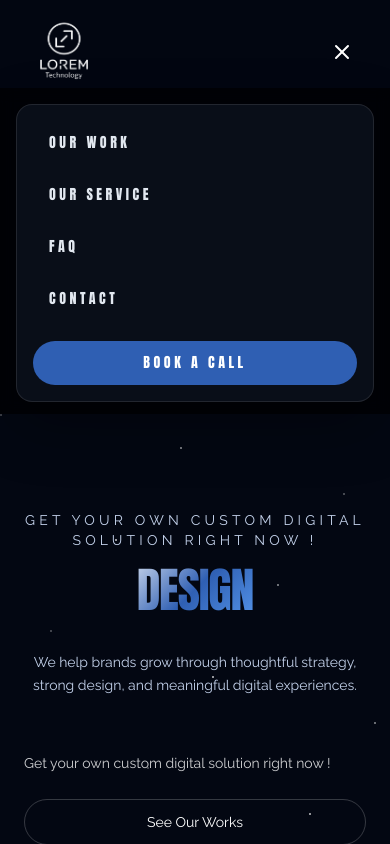
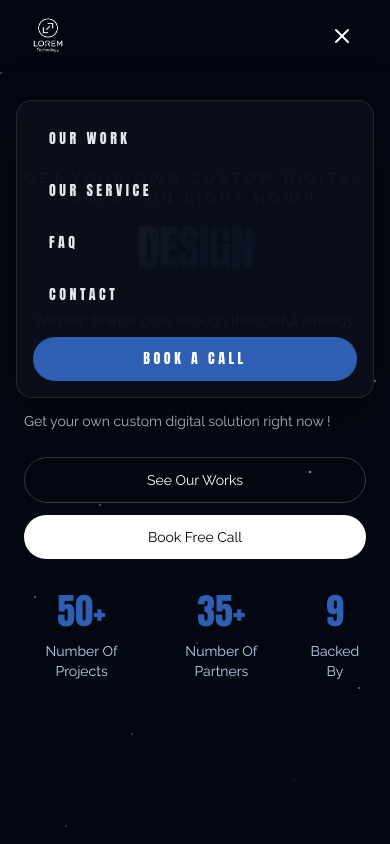
Before and after one commit to minitaisama/justlorem, a Next.js app: page / in a window 390 px wide. Both pictures are taken after a click on the button "Toggle menu". Shown: the top 844 px of the page. Built offline with nearby package versions, Linux system fonts and the light colour scheme.

Commit message:
fix: mobile menu overlay + reduce logo size on mobile
Co-Authored-By: Claude Sonnet 4.6 <noreply@anthropic.com>

```diff
--- a/components/landing/Header.tsx
+++ b/components/landing/Header.tsx
@@ -57,7 +57,7 @@ export default function Header() {
               alt="Lorem Logo"
               width={190}
               height={64}
-              className="h-20 w-auto object-contain"
+              className="h-12 w-auto object-contain lg:h-20"
               priority
             />
           </motion.div>
@@ -109,7 +109,7 @@ export default function Header() {
             initial={{ opacity: 0, y: -8 }}
             animate={{ opacity: 1, y: 0 }}
             exit={{ opacity: 0, y: -8 }}
-            className="relative z-50 mx-4 mt-3 rounded-2xl border border-white/10 bg-[#0a0f1a]/95 px-4 py-4 shadow-[0_20px_60px_rgba(0,0,0,0.35)] backdrop-blur-xl"
+            className="fixed inset-x-0 top-[88px] z-50 mx-4 mt-3 rounded-2xl border border-white/10 bg-[#0a0f1a]/95 px-4 py-4 shadow-[0_20px_60px_rgba(0,0,0,0.35)] backdrop-blur-xl"
           >
             <div className="flex flex-col gap-2">
               {navLinks.map((link) => (
```
